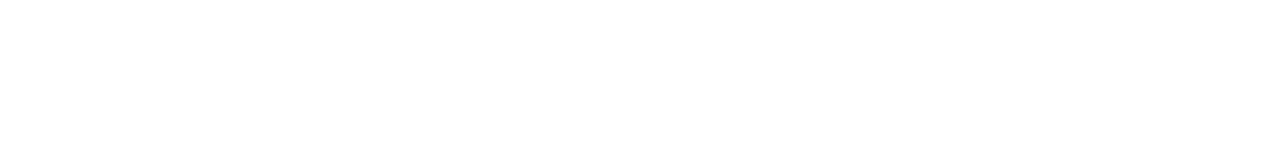
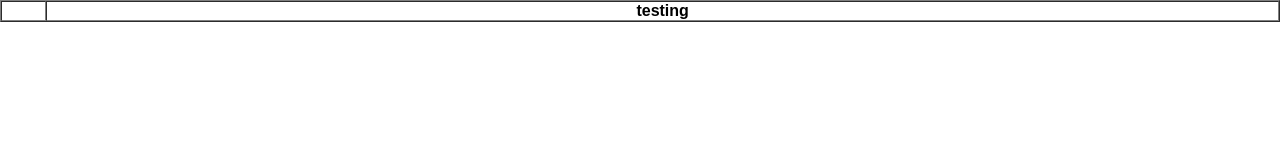
Before and after one commit to savannaac/responsive-email, a plain HTML site: page index.html in a window 1280 px wide. Drawn offline with Linux system fonts and the light colour scheme.

Commit message:
starts adding basic styling

```diff
--- a/index.html
+++ b/index.html
@@ -20,7 +20,9 @@
             font-family:Arial, Helvetica, sans-serif;
         }
 
+        h1 {
 
+        }
     </style>
 
 
@@ -28,9 +30,10 @@
 
 <body style="padding:0; margin:0">
 
-    <table border="0" cellpadding="0" cellspacing="0" style="margin: 0; padding: 0" width="100%">
+    <table border="1px solid red" cellpadding="0" cellspacing="0" style="margin: 0; padding: 0" width="100%">
         <tr>
             <td align="center" valign="top">
+                <th>testing</th>
 
             </td>
         </tr>
```
